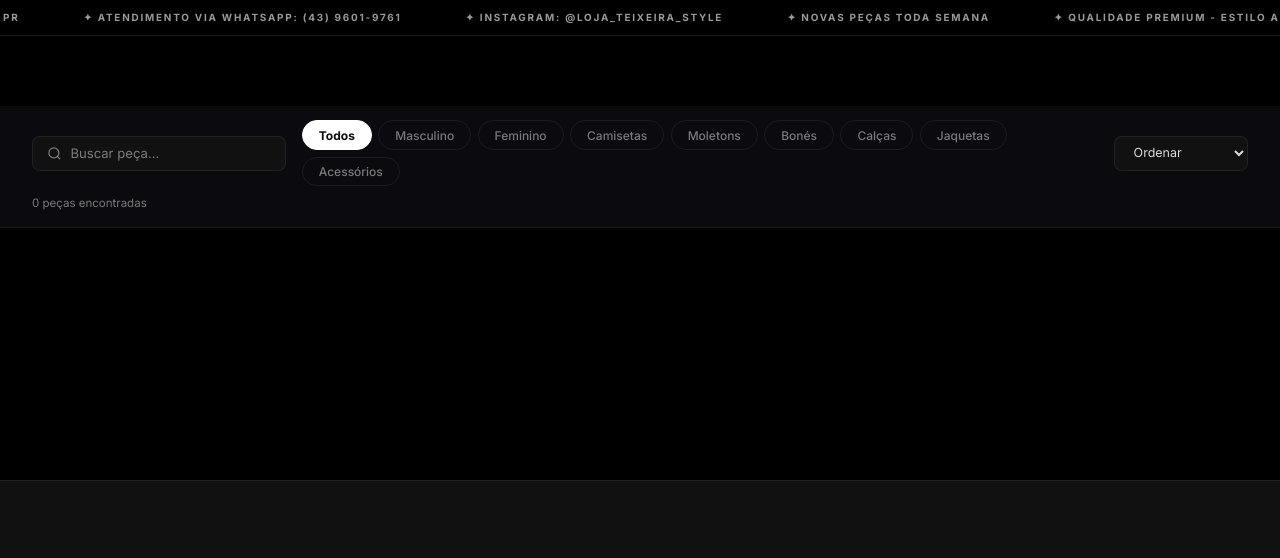
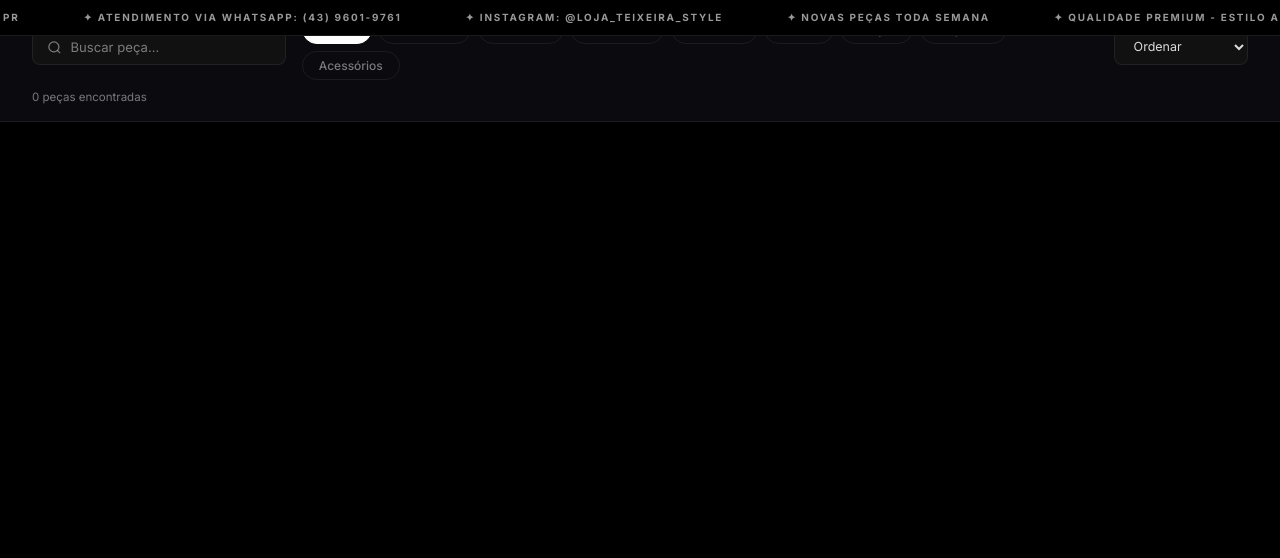
Before and after one commit to marceloaparecidoleonel-alt/teixeira_style, a website: page catalogo.html in a window 1280 px wide. Shown: the top 558 px of the page. Drawn offline with Linux system fonts and the light colour scheme; no server answers.

Commit message:
fix-filters-bar-fixed-para-sticky-remove-padding-top-manual

```diff
--- a/css/catalogo.css
+++ b/css/catalogo.css
@@ -168,16 +168,15 @@ a { text-decoration: none; color: inherit; }
    FILTERS BAR
    ============================================================ */
 .filters-bar {
-  position: fixed;
-  top: calc(36px + 70px);
-  left: 0;
-  right: 0;
+  /* sticky: adere ao fluxo do documento, gruda no topo ao scrollar.
+     Elimina a necessidade de padding-top manual no catalog-main e
+     resolve o bug da 'barra preta presa'. */
+  position: sticky;
+  top: 0;
   z-index: 100;
-  /* Fundo sólido: backdrop-filter quebra position:fixed no iOS Safari */
   background: #0b0b0f;
   border-bottom: 1px solid var(--border);
   padding: 0.9rem 2rem;
-  will-change: transform;
 }
 
 .filters-bar__inner {
@@ -263,7 +262,6 @@ a { text-decoration: none; color: inherit; }
   max-width: 1280px;
   margin-inline: auto;
   padding: 2.5rem 2rem 4rem;
-  padding-top: 180px;
   min-height: 60vh;
 }
 
@@ -586,8 +584,7 @@ a { text-decoration: none; color: inherit; }
   }
   .filters-bar__cats::-webkit-scrollbar { display: none; }
 
-  /* padding-top = topbar(36) + navbar(70) + filters-bar 2 linhas(~110px) */
-  .catalog-main { padding-top: 220px; padding-inline: 1rem; }
+  .catalog-main { padding-inline: 1rem; }
 
   .product-grid { grid-template-columns: repeat(auto-fill, minmax(160px, 1fr)); gap: 1rem; }
 
@@ -608,8 +605,7 @@ a { text-decoration: none; color: inherit; }
   .navbar__container { padding-inline: 0.75rem; }
   .product-grid { grid-template-columns: 1fr 1fr; gap: 0.75rem; }
   .filters-bar { padding: 0.6rem 0.75rem; }
-  /* topbar(36) + navbar(70) + filters 2 linhas(~110px) + folga */
-  .catalog-main { padding: 0 0.75rem 3rem; padding-top: 225px; }
+  .catalog-main { padding: 1rem 0.75rem 3rem; }
   .cat-hero { height: 180px; }
   .cat-cta { padding: 3rem 1rem; }
 
@@ -620,6 +616,5 @@ a { text-decoration: none; color: inherit; }
 
 @media (max-width: 360px) {
   .product-grid { grid-template-columns: 1fr; }
-  .catalog-main { padding-top: 230px; }
   .product-card__cta { font-size: 0.68rem; }
 }
```
